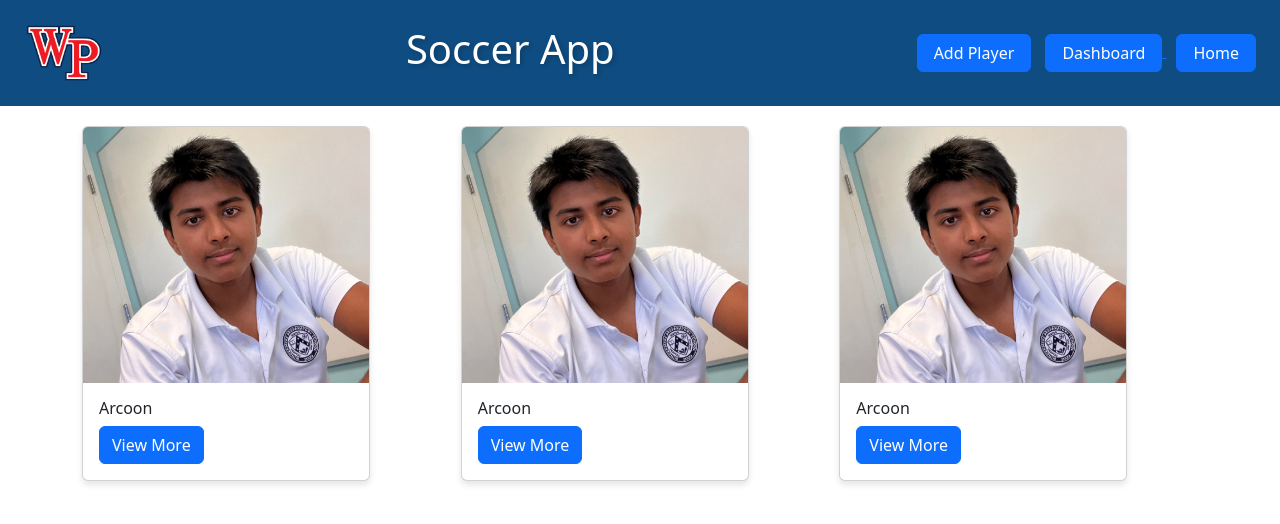
After one commit to itscool2b/soccer, a Django app: template OfficalSoccerApp/application/templates/player.html in a window 1280 px wide. The commit adds this page. Shown: the top 524 px of the page. Run offline with Django 4.2, Linux system fonts and the light colour scheme; the template is opened without the code that fills it, so the values that code supplies are empty.

Commit message:
Added player page

```diff
--- /dev/null
+++ b/OfficalSoccerApp/application/static/player.css
@@ -0,0 +1,17 @@
+.container {
+    display: grid;
+    grid-template-columns: repeat(auto-fit, minmax(250px, 1fr));
+    grid-gap: 20px;
+    padding: 20px;
+}
+
+body{
+    padding: 0;
+    margin: 0;
+}
+
+.custom-img-height {
+    height: 20vw;
+    min-height: 20vw;
+    object-fit: cover;
+}
--- a/OfficalSoccerApp/application/templates/dash.html
+++ b/OfficalSoccerApp/application/templates/dash.html
@@ -19,7 +19,7 @@
         <div>
             <a href="{%url 'home'%}"> <!-- Dynamic Data Links back to card page-->
                 <button type="button" class="btn btn-primary px-3 d-block" style="width: 100%; max-width: 200px; padding-left: 1rem; padding-right: 1rem;" >
-                    All Stats
+                    Home
                 </button>
 
             </a>
--- /dev/null
+++ b/OfficalSoccerApp/application/templates/player.html
@@ -0,0 +1,133 @@
+<!DOCTYPE html>
+<html lang="en">
+<head>
+    <meta charset="UTF-8">
+    <meta name="viewport" content="width=device-width, initial-scale=1.0">
+    <title>Player Stats</title>
+    <link rel="stylesheet" href="../static/k.css">
+    <link rel="stylesheet" href="../static/player.css">
+    <link href="https://cdn.jsdelivr.net/npm/bootstrap@5.3.2/dist/css/bootstrap.min.css" rel="stylesheet" integrity="sha384-T3c6CoIi6uLrA9TneNEoa7RxnatzjcDSCmG1MXxSR1GAsXEV/Dwwykc2MPK8M2HN" crossorigin="anonymous">
+</head>
+<body>
+    <header class="container-fluid flex-header">
+        <a href="/" class="link-body-emphasis text-decoration-none">
+            <img class="logo" src="../static/images/WPS_Logo (1).png">
+        </a>
+
+        <h1>Soccer App</h1>
+
+        <div>
+            <button type="button" class="btn btn-primary px-3" data-bs-toggle="modal" data-bs-target="#addPlayerModal" style="width: auto; padding-left: 1rem; padding-right: 1rem; margin-left: 1rem;">
+                Add Player<!-- Dynamic, data-bs-target connects to modal id -->
+            </button>
+
+            <a href="{}">
+                <button type="button" class="btn btn-primary px-3" style="width: auto; padding-left: 1rem; padding-right: 1rem; margin-left: 10px;">
+                    Dashboard <!-- Link it to the Dashboard  -->
+                </button>
+            </a>
+
+            <a href="{}">
+                <button type="button" class="btn btn-primary px-3" style="width: auto; padding-left: 1rem; padding-right: 1rem; margin-left: 10px;">
+                    Home <!-- Link it to the Homepage  -->
+                </button>
+            </a>
+        </div>
+
+    </header>
+
+        <section> <!-- This is where the modal for the add player form is -->
+            <div class="modal fade" id="addPlayerModal" tabindex="-1" role="dialog" aria-labelledby="addPlayerModalLabel" aria-hidden="true">
+                <div class="modal-dialog" role="document">
+                    <div class="modal-content">
+                        <div class="modal-header">
+                            <h5 class="modal-title" id="addPlayerModalLabel">Add a New Player</h5>
+                            <button type="button" class="btn-close" data-bs-dismiss="modal" aria-label="Close"></button>
+                        </div>
+                        <div class="modal-body">
+                            <form action="{}" method="post">
+                                {% csrf_token %}
+
+                                <div class="form-group">
+                                    <label for="player"> Player:</label> <!-- player  -->
+                                    <input type="text" class="form-control" id="player" name="player">
+                                </div>
+
+                                <input type="submit" value="Submit" class="btn btn-primary" style="margin-top: 1rem;">
+                            </form>
+                        </div>
+                    </div>
+                </div>
+            </div>
+        </section>
+
+        <div class="container">
+            <section> <!-- Card for each player -->
+                <div class="card" style="width: 18rem;">
+                    <img class="custom-img-height" src="../static/images/Arcoon.jpg" alt="Card image cap">
+                    <div class="card-body">
+                    <h5 class="card-title">Arcoon</h5> <!-- Player Name, add dynamic Shit -->
+                        <button href="#" class="btn btn-primary" data-bs-toggle="modal" data-bs-target="#playerInfoModal">
+                        View More <!-- Data bs target connects to modal id -->
+                        </button>
+                    </div>
+                </div>
+            </section>
+
+            <section> <!-- Card for each player -->
+                <div class="card" style="width: 18rem;">
+                    <img class="custom-img-height" src="../static/images/Arcoon.jpg" alt="Card image cap">
+                    <div class="card-body">
+                    <h5 class="card-title">Arcoon</h5> <!-- Player Name, add dynamic Shit -->
+                        <button href="#" class="btn btn-primary" data-bs-toggle="modal" data-bs-target="#playerInfoModal">
+                        View More <!-- Data bs target connects to modal id -->
+                        </button>
+                    </div>
+                </div>
+            </section>
+
+            <section> <!-- Card for each player -->
+                <div class="card" style="width: 18rem;">
+                    <img class="custom-img-height" src="../static/images/Arcoon.jpg" alt="Card image cap">
+                    <div class="card-body">
+                    <h5 class="card-title">Arcoon</h5> <!-- Player Name, add dynamic Shit -->
+                        <button href="#" class="btn btn-primary" data-bs-toggle="modal" data-bs-target="#playerInfoModal">
+                        View More <!-- Data bs target connects to modal id -->
+                        </button>
+                    </div>
+                </div>
+            </section>
+        </div>
+
+        <section> <!-- Modal for each player -->
+            <div class="modal fade" id="playerInfoModal" tabindex="-1" aria-labelledby="playerInfoModalLabel" aria-hidden="true">
+                <div class="modal-dialog">
+                <div class="modal-content">
+                    <div class="modal-header">
+                    <h5 class="modal-title" id="playerInfoModalLabel">Player Information</h5>
+                    <button type="button" class="btn-close" data-bs-dismiss="modal" aria-label="Close"></button>
+                    </div>
+                    <div class="modal-body">
+                    <!-- Player info here -->
+                    <p>Name: Arcoon</p>
+                    <p>Position: Forward</p>
+                    <p>Number: 9</p>
+                    <p>Team: The Wildcats</p>
+                    </div>
+                    <div class="modal-footer">
+                    <button type="button" class="btn btn-secondary" data-bs-dismiss="modal">Close</button>
+                    </div>
+                </div>
+                </div>
+            </div>
+        </section>
+
+
+
+
+    <script src="https://cdn.jsdelivr.net/npm/@popperjs/core@2.11.6/dist/umd/popper.min.js"></script>
+    <script src="https://cdn.jsdelivr.net/npm/bootstrap@5.3.2/dist/js/bootstrap.min.js"></script>
+    <script src="../static/k.js"></script>
+
+</body>
+</html>
```
Also changed, not shown: OfficalSoccerApp/application/templates/index.html (+5 -26 lines), OfficalSoccerApp/application/static/images/Arcoon.jpg (added), OfficalSoccerApp/db.sqlite3.
